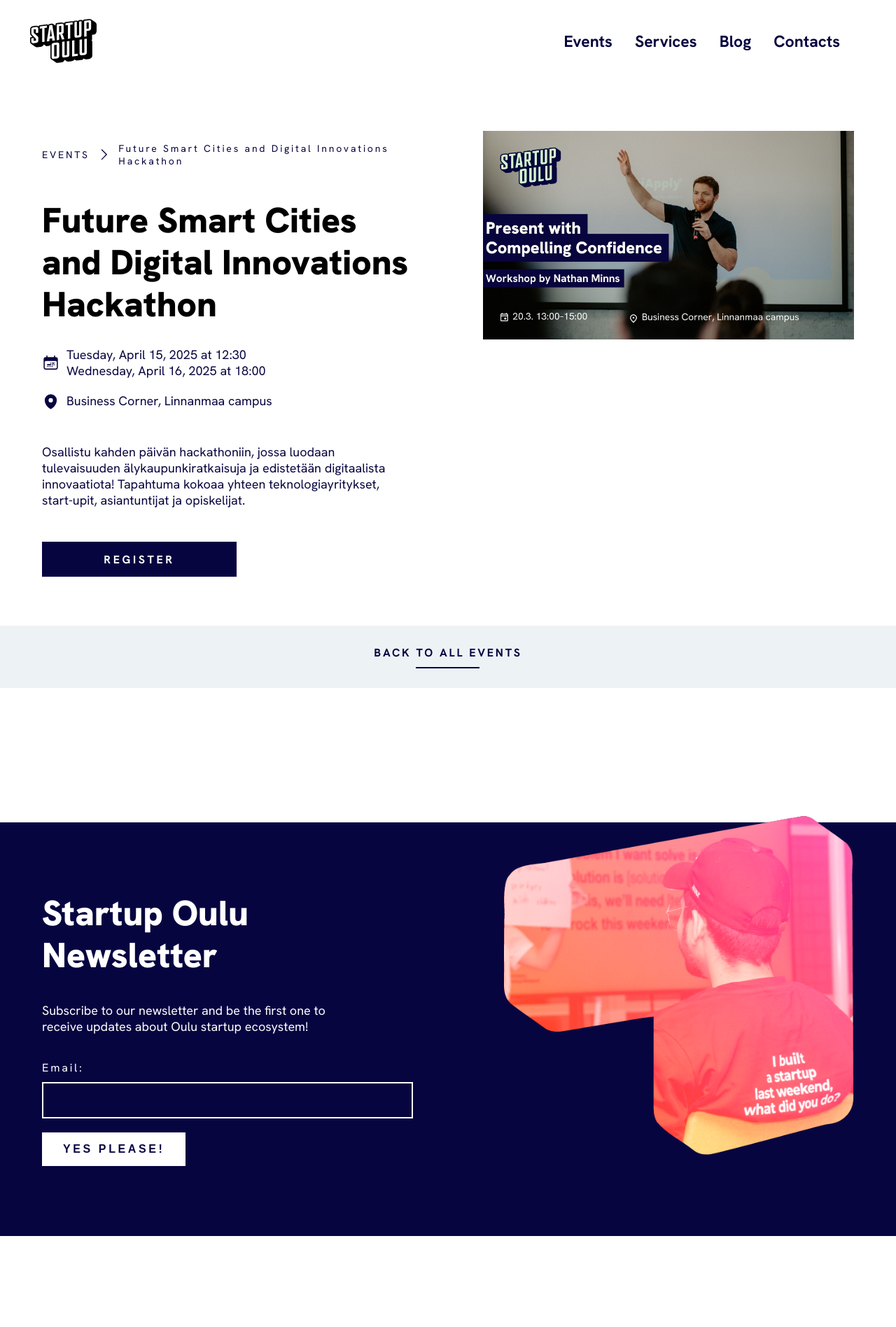
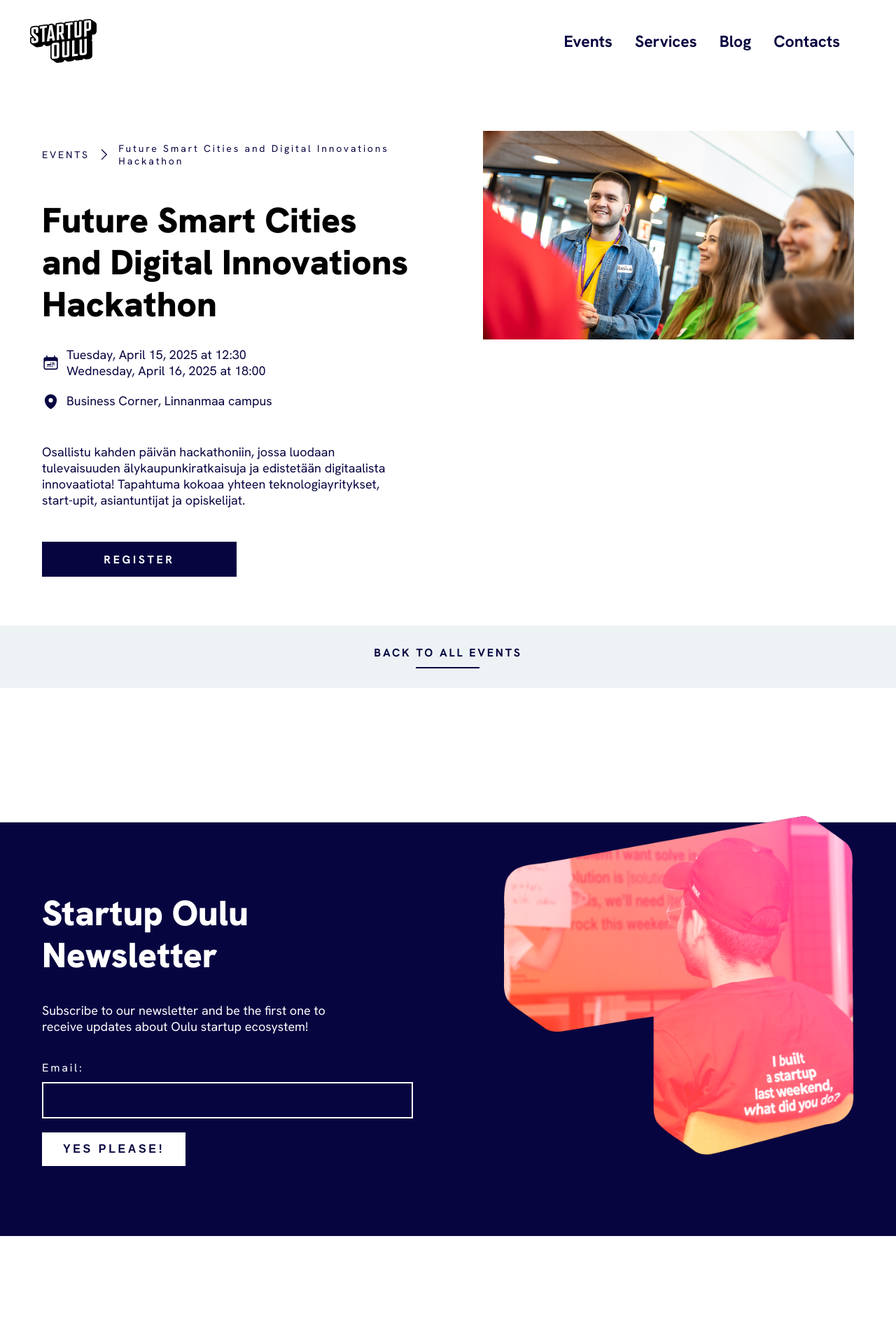
Before and after one commit to StartupOulu/startupoulu.github.io, a Jekyll site: the page built from _events/2025-04-future-smart-cities.html, in a window 1280 px wide. Shown: the top 1896 px of the page at 70% size. Built offline with Jekyll 4.4.1, drawn with Linux system fonts in a browser that asks for light colours.

Commit message:
Update 2025-04-future-smart-cities.html

```diff
--- a/_events/2025-04-future-smart-cities.html
+++ b/_events/2025-04-future-smart-cities.html
@@ -4,7 +4,7 @@
 start_time: 2025-04-15 12:30:00
 end_time: 2025-04-16 18:00:00
 location: Business Corner, Linnanmaa campus
-cover_image: 2025-03-compelling-confidence.jpg
+cover_image: founders-corner-h1-2025.png
 cta_title: Register
 cta_link: https://oamk.fi/tapahtumat/hackathon-future-smart-cities-and-digital-innovations/
 description:  |
```
